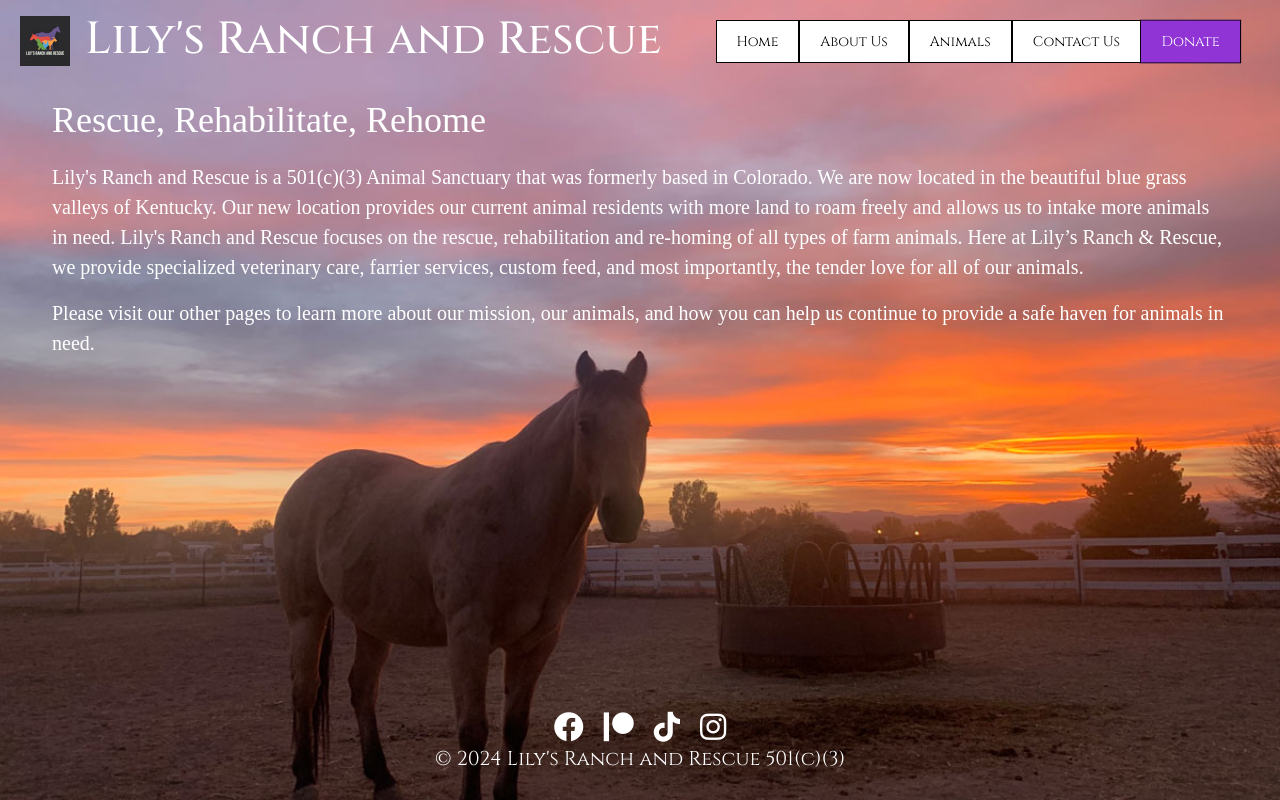
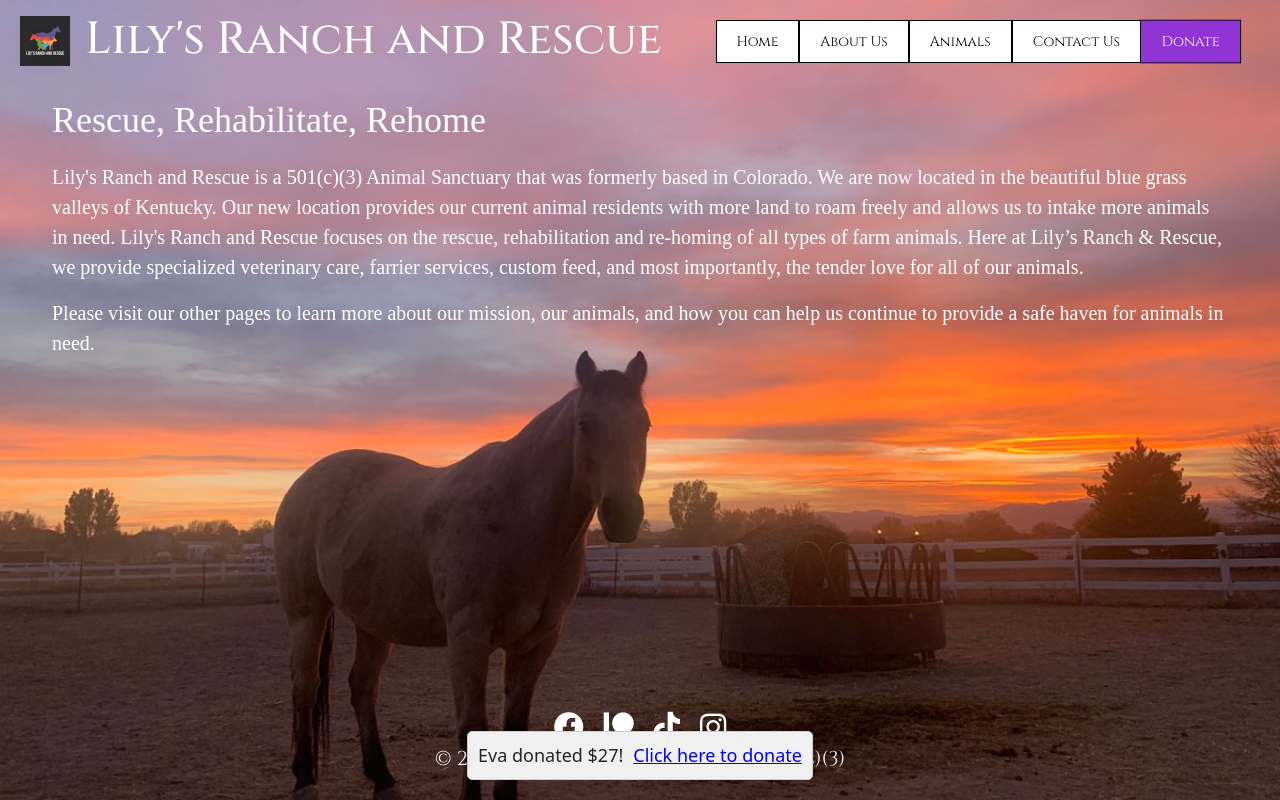
Before and after one commit to coltondane/ranch_rescue, a React (Vite) app in the folder animal-rescue/: page / in a window 1280 px wide. Built offline with nearby package versions, Linux system fonts and the light colour scheme; a web font is replaced by a local one.

Commit message:
window now shows up consistently on all pages within the interval

```diff
--- a/animal-rescue/src/components/Popup.jsx
+++ b/animal-rescue/src/components/Popup.jsx
@@ -1,4 +1,4 @@
-// component controlling a donation popup window
+// component to display a popup when a donation is made
 import React, { useState, useEffect } from 'react';
 import '../style/popup.css';
 
@@ -20,11 +20,8 @@ const Popup = () => {
     };
 
     useEffect(() => {
-        // Generate a random time
-        const randomTime = (Math.floor(Math.random() * 6) + 5) * 1000;
-
-        // Display the popup after the random time
-        const timeout = setTimeout(() => {
+        // generate and show the popup
+        const showNewPopup = () => {
             const name = getRandomName();
             const amount = getRandomAmount();
             setDonorName(name);
@@ -35,13 +32,26 @@ const Popup = () => {
             setTimeout(() => {
                 setShowPopup(false);
             }, 5000);
-        }, randomTime);
+        };
 
-        return () => clearTimeout(timeout);
+        // generate a random time between 5 and 10 seconds
+        const getRandomTime = () => {
+            return Math.floor(Math.random() * 6 + 5) * 1000;
+        };
+
+        // Show the initial popup
+        showNewPopup();
+
+        // Set up interval to show new popups
+        const interval = setInterval(() => {
+            showNewPopup();
+        }, getRandomTime());
+
+        // Clean up the interval on component unmount
+        return () => clearInterval(interval);
     }, []);
 
-    console.log('Window rendered');
-
+    // Render the popup if showPopup is true
     return (
         <div className={`popup-container ${showPopup ? 'show' : ''}`}>
             <div className="popup-content">
```
Lines whose indentation alone changed are shown as unchanged.
